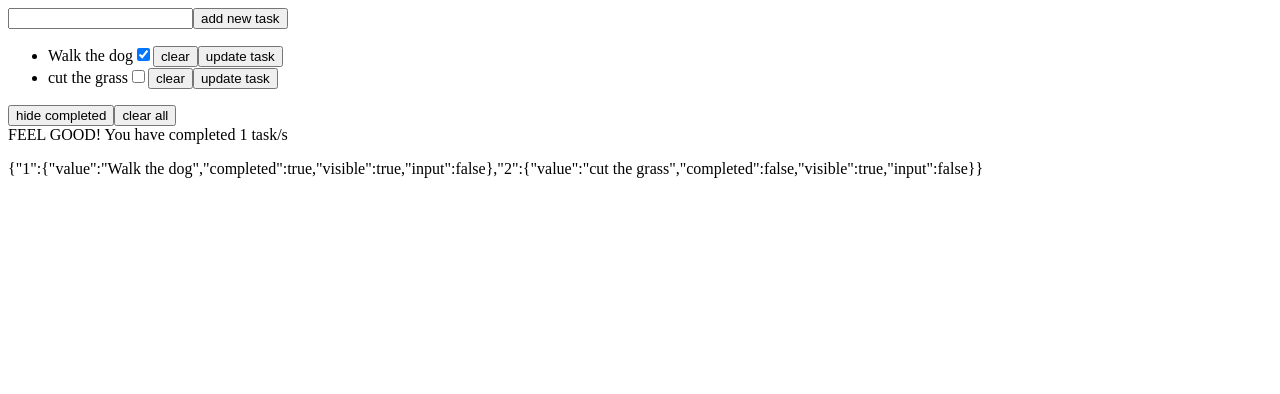
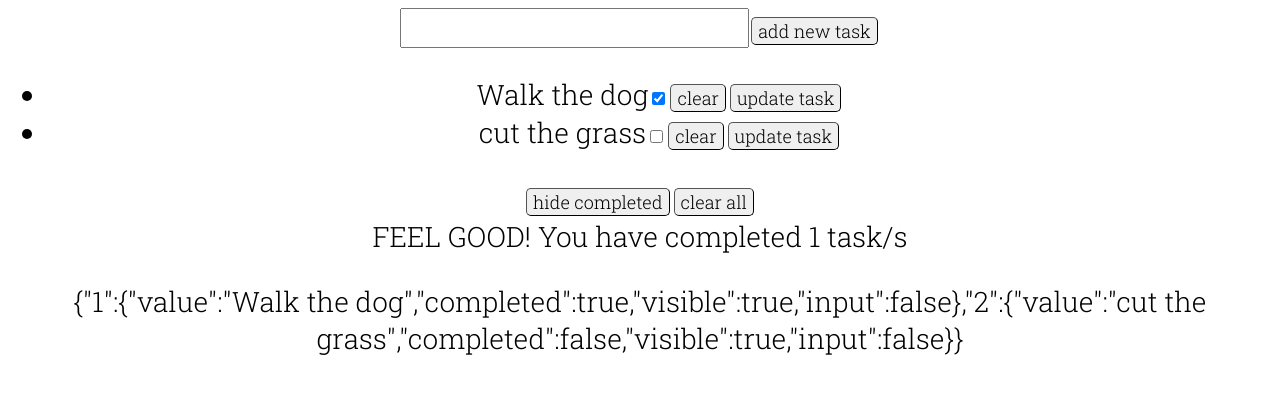
Before and after one commit to GrahamTCreighton/Todo, a plain HTML site: page index.html in a window 1280 px wide. Drawn offline with Linux system fonts and the light colour scheme.

Commit message:
Version 1.1 working

```diff
--- a/api.js
+++ b/api.js
@@ -13,9 +13,14 @@ function removeAll() {
     delete toDoList[prop];
   }
 }
-function create(value, completed = false, visible = true) {
+function create(value, completed = false, visible = true, input = false) {
   lastId++;
-  toDoList[lastId] = { value: value, completed: completed, visible: visible };
+  toDoList[lastId] = {
+    value: value,
+    completed: completed,
+    visible: visible,
+    input: input,
+  };
 }
 function updateValue(id, value) {
   toDoList[id].value = value;
--- a/index.html
+++ b/index.html
@@ -5,7 +5,12 @@
     <meta http-equiv="X-UA-Compatible" content="IE=edge" />
     <meta name="viewport" content="width=device-width, initial-scale=1.0" />
     <title>Grey's To Do List</title>
-    <link rel="stylesheet" href="style.css" type="text/css"/>
+    <link rel="preconnect" href="https://fonts.gstatic.com" />
+    <link
+      href="https://fonts.googleapis.com/css2?family=Roboto+Slab:wght@300&display=swap"
+      rel="stylesheet"
+    />
+    <link rel="stylesheet" href="style.css" type="text/css" />
   </head>
   <body>
     <script src="app.js" type="module"></script>
--- a/style.css
+++ b/style.css
@@ -1,3 +1,24 @@
+body {
+  font-family: "Roboto Slab", serif;
+  font-size: 28px;
+  text-align: center;
+}
+ul {
+  display: hide;
+}
+input {
+  font-family: "Roboto Slab", serif;
+  font-size: 26px;
+}
+button {
+  font-family: "Roboto Slab", serif;
+  font-size: 18px;
+  font-weight: 550;
+  border-width: 1.5px;
+  margin: 2px;
+  border-radius: 5px;
+}
+
 div.content {
-  display:inline;
+  display: inline;
 }
```
